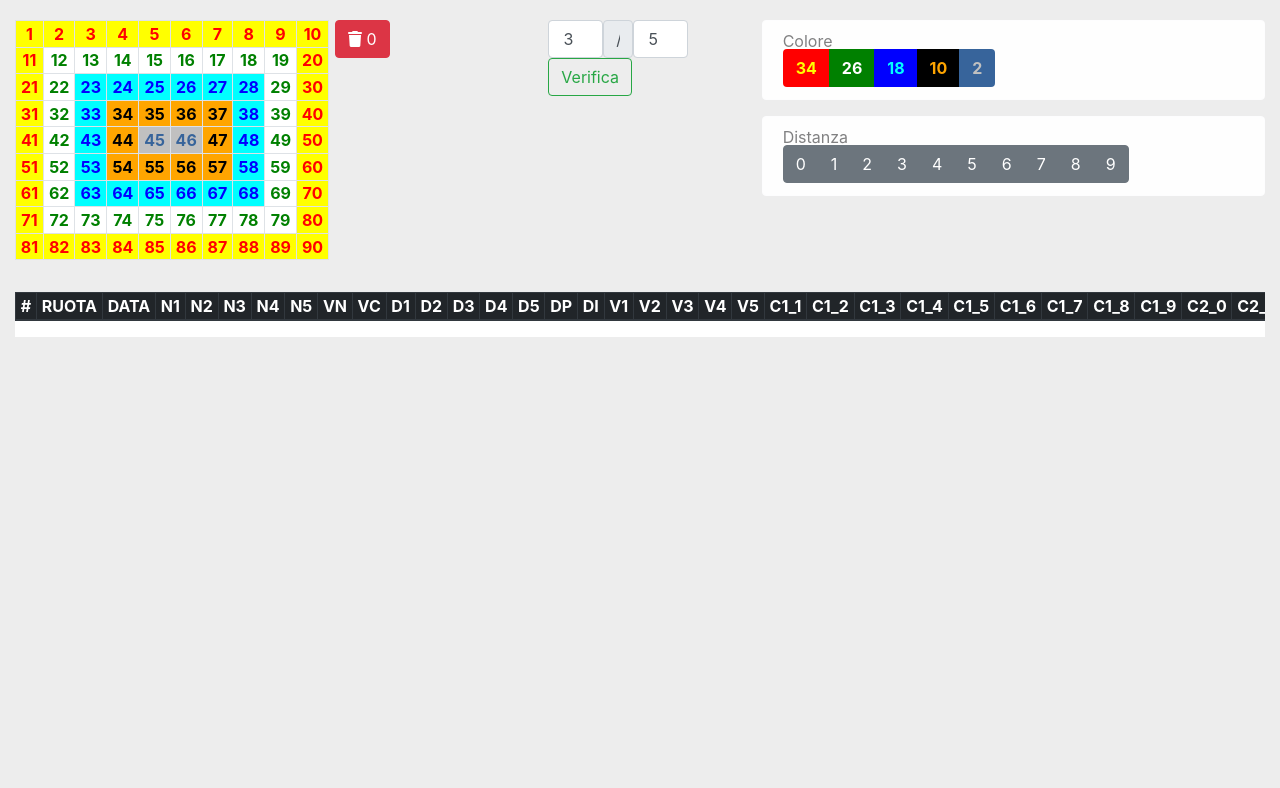
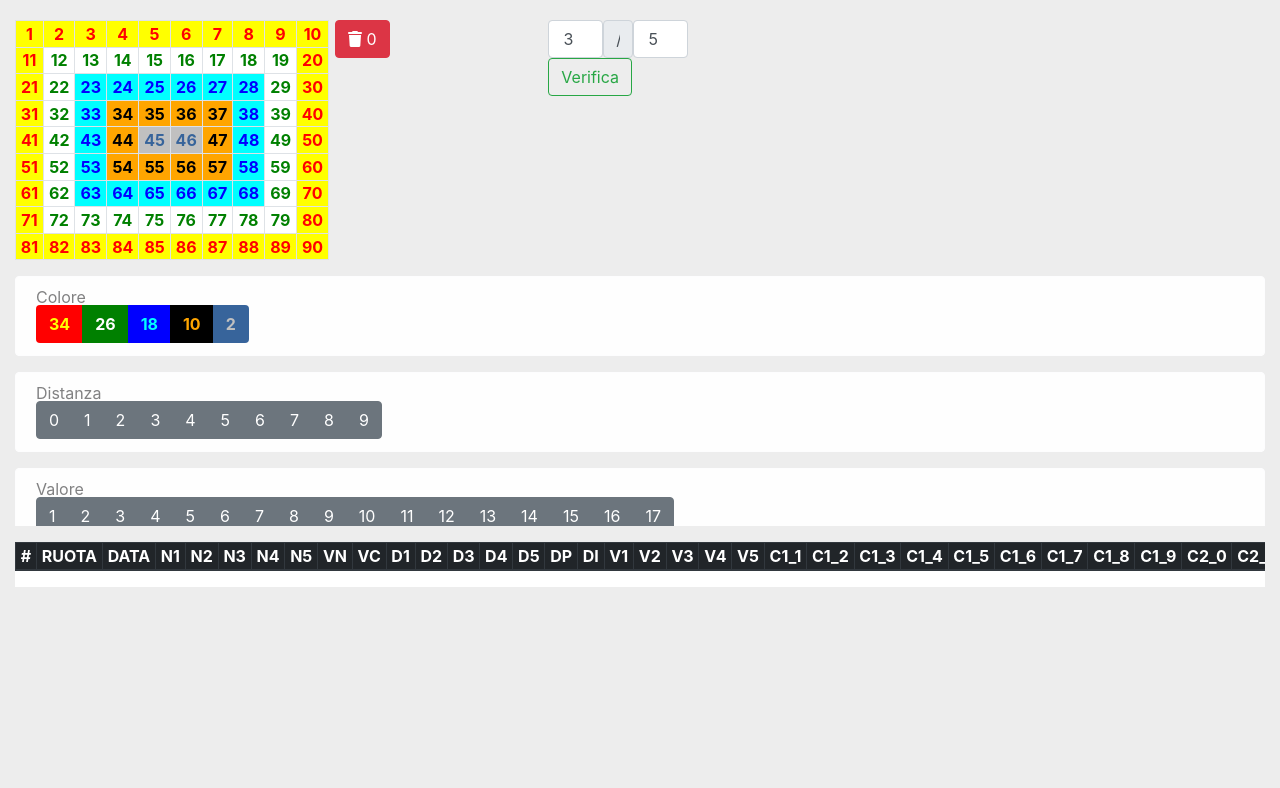
Before and after one commit to vasilacheionut/LottoItalia, a PHP site: page /verifica.php in a window 1280 px wide. Shown: the part 54-842 px from the top of the page. Before the commit the page ends 391 px from the top, so only its background shows below. Run offline with PHP 8.4, Linux system fonts and the light colour scheme; data comes from the database, SQL or seed files in the repository; data that the repository does not hold is empty; some libraries are stand-ins or nearby versions.

Commit message:
first commit

```diff
--- a/assets/js/lotto.js
+++ b/assets/js/lotto.js
@@ -1,17 +1,13 @@
 var verifica = document.getElementById("verifica");
 var clear_nr = document.getElementById("clear_nr");
 var number = [];
+
 
 var colorRed   = new Array(1, 2, 3, 4, 5, 6, 7, 8, 9, 10, 11, 20, 21, 30, 31, 40, 41, 50, 51, 60, 61, 70, 71, 80, 81, 82, 83, 84, 85, 86, 87, 88, 89, 90);
 var colorGreen = new Array(12, 13, 14, 15, 16, 17, 18, 19, 22, 29, 32, 39, 42, 49, 52, 59, 62, 69, 72, 73, 74, 75, 76, 77, 78, 79);
 var colorBlue  = new Array(23, 24, 25, 26, 27, 28, 33, 38, 43, 48, 53, 58, 63, 64, 65, 66, 67, 68);
 var colorBlack = new Array(34, 35, 36, 37, 44, 47, 54, 55, 56, 57);
 var colorGrey  = new Array(45, 46);
-
-var distanza  = new Array(
-    Array(11, 22, 33, 44, 55, 66, 77, 88),
-    Array(1, 10, 21, 23, 32, 34, 43, 45, 54, 56, 65, 67, 76, 78, 87, 89)
-);
 
 
 for (let index = 1; index <= 90; index++) {
@@ -38,6 +34,25 @@
             } else {
                 dist = nPara1 - nPara2;
             }
+        } else {
+            dist = index;
+        }
+        if (dist == params){
+            SelectN(index);
+        }
+    }
+}
+
+
+function Valore(params) {
+    var nL, dist=null, nPara1, nPara2;
+    for (let index = 1; index <= 90; index++) {
+        nL = index.toString().length;
+        if(nL == 2){
+            nPara1 = parseInt(index.toString()[0]);
+            nPara2 = parseInt(index.toString()[1]);
+            dist = nPara1 + nPara2;
+
         } else {
             dist = index;
         }
@@ -81,7 +96,6 @@
     }
 
 }
-
 
 
 function SelectN(n) {
--- a/verifica.php
+++ b/verifica.php
@@ -183,20 +183,23 @@
       Distanza
       <div class="btn-toolbar">
         <div class="btn-group">
-          <button type="button" class="btn  btn-secondary" onclick="Distanza(this.innerHTML)">0</button>
-          <button type="button" class="btn  btn-secondary" onclick="Distanza(this.innerHTML)">1</button>
-          <button type="button" class="btn  btn-secondary" onclick="Distanza(this.innerHTML)">2</button>
-          <button type="button" class="btn  btn-secondary" onclick="Distanza(this.innerHTML)">3</button>
-          <button type="button" class="btn  btn-secondary" onclick="Distanza(this.innerHTML)">4</button>
-          <button type="button" class="btn  btn-secondary" onclick="Distanza(this.innerHTML)">5</button>
-          <button type="button" class="btn  btn-secondary" onclick="Distanza(this.innerHTML)">6</button>
-          <button type="button" class="btn  btn-secondary" onclick="Distanza(this.innerHTML)">7</button>
-          <button type="button" class="btn  btn-secondary" onclick="Distanza(this.innerHTML)">8</button>
-          <button type="button" class="btn  btn-secondary" onclick="Distanza(this.innerHTML)">9</button>
+          <?php for ($i=0; $i <=9 ; $i++) { ?>
+              <button type="button" class="btn  btn-secondary" onclick="Distanza(this.innerHTML)"><?= $i; ?></button>
+          <?php } ?>
         </div>
       </div>
     </div>
 
+    <div class="alert alert-light" role="alert">
+      Valore
+      <div class="btn-toolbar">
+        <div class="btn-group">
+          <?php for ($i=1; $i <=17 ; $i++) { ?>
+              <button type="button" class="btn  btn-secondary" onclick="Valore(this.innerHTML)"><?= $i; ?></button>
+          <?php } ?>
+        </div>
+      </div>
+    </div>
 
 
     </div>
```
